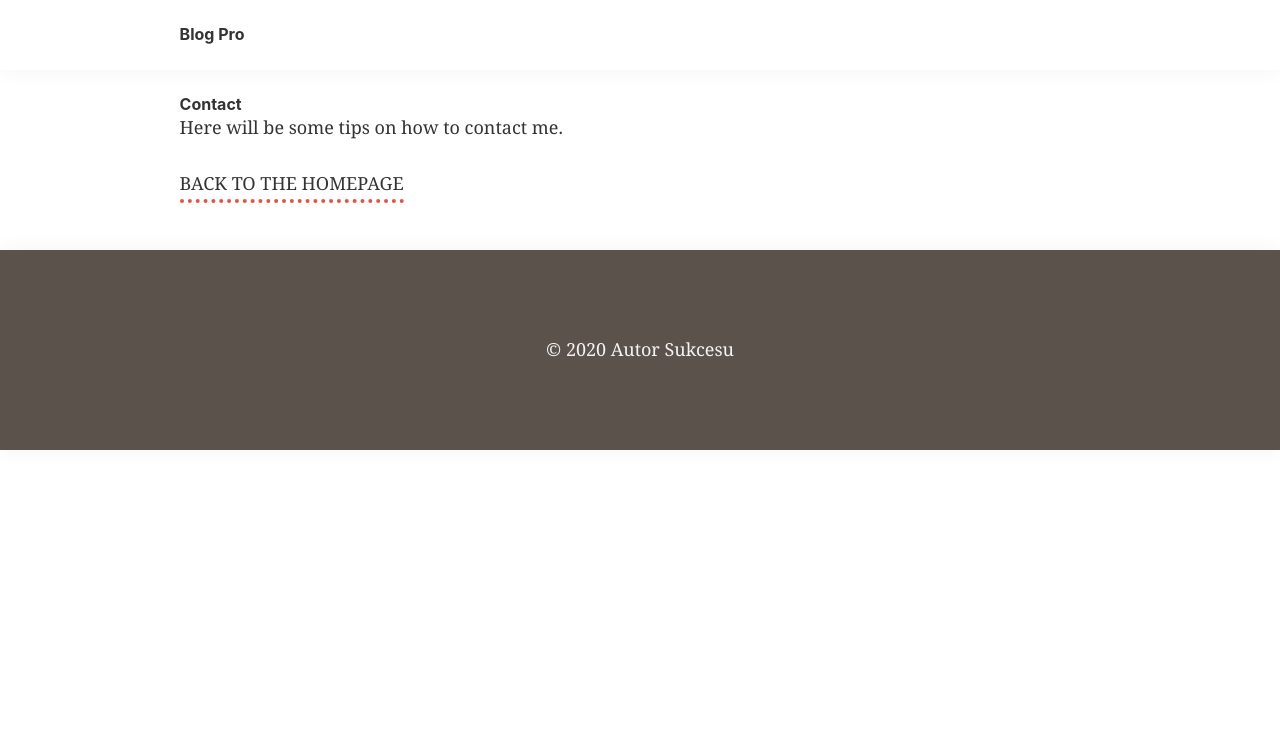
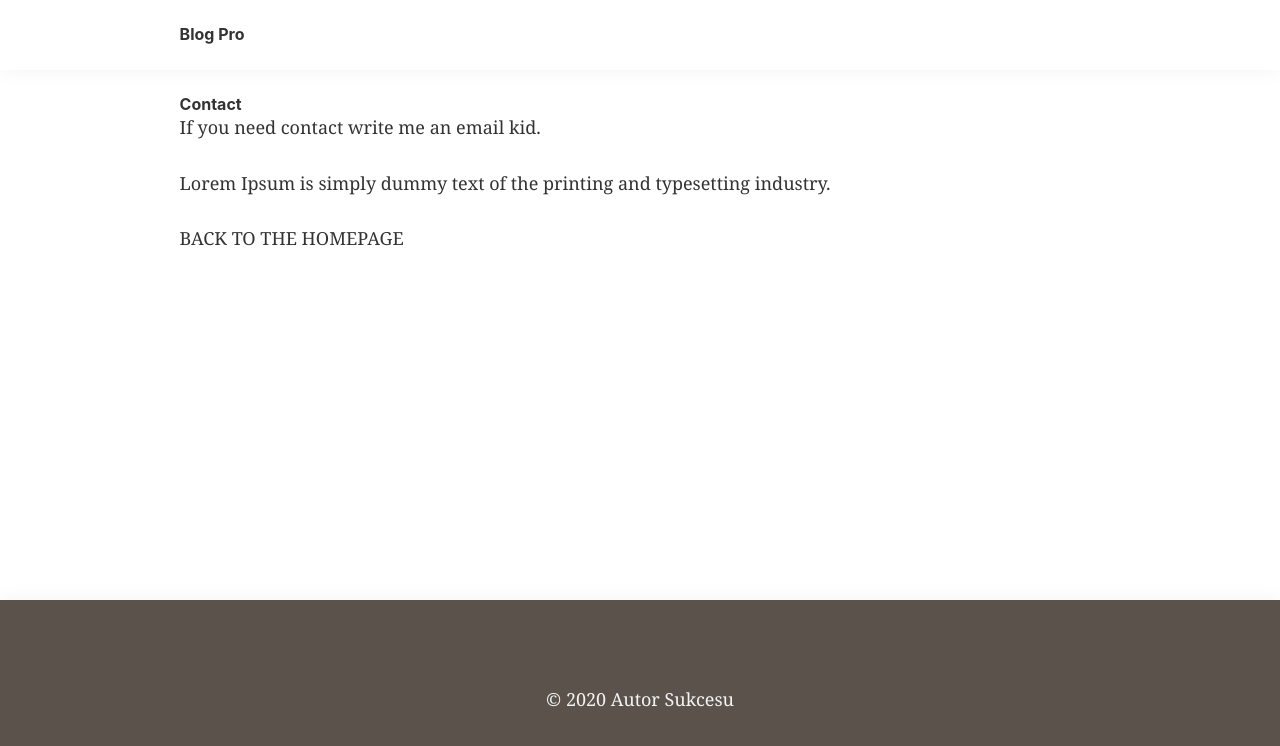
Before and after one commit to lukaszrej/Blog, a Gatsby site: page /contact in a window 1280 px wide. Built offline with nearby package versions, Linux system fonts and the light colour scheme; Gatsby itself is replaced by a stand-in of ours.

Commit message:
Centering footer element. Styles.

```diff
--- a/src/components/layout.js
+++ b/src/components/layout.js
@@ -18,13 +18,11 @@ const Layout = ({ children }) => {
   `);
 
   return (
-      <>
+      <div className='p-page-container'>
           <Header siteTitle={data.site.siteMetadata.title} />
-          <main className='p-main'>
-              {children}
-          </main>
+            {children}
           <Footer />
-      </>
+      </div>
   )
 };
 
--- a/src/pages/contact.js
+++ b/src/pages/contact.js
@@ -6,10 +6,13 @@ import SEO from "../components/seo";
 
 const ContactPage = () => (
   <Layout>
-    <SEO title="Contact page" />
-    <h1>Contact</h1>
-    <p>Here will be some tips on how to contact me.</p>
-    <Link to="/">Back to the homepage</Link>
+      <main className="p-main">
+          <SEO title="Contact page" />
+          <h1>Contact</h1>
+          <p>If you need contact write me an email kid.</p>
+          <p>Lorem Ipsum is simply dummy text of the printing and typesetting industry.</p>
+          <Link to="/">Back to the homepage</Link>
+      </main>
   </Layout>
 );
 
--- a/src/pages/index.js
+++ b/src/pages/index.js
@@ -7,6 +7,9 @@ import SEO from "../components/seo";
 const IndexPage = () => (
     <Layout>
         <SEO title="Home" />
+
+        <main className="p-main">
+
             <section className='p-articles'>
                 <article className='p-article'>
                     <h2 className='p-article__title'>Kreatywność Ponad Wszystko</h2>
@@ -98,6 +101,8 @@ const IndexPage = () => (
             </section>
 
             <Link to="/contact/">Contact</Link>
+
+        </main>
     </Layout>
 );
 
--- a/src/styles/_base.scss
+++ b/src/styles/_base.scss
@@ -8,15 +8,12 @@ a {
   text-decoration: none;
   text-transform: uppercase;
   color: #333333;
-  border-bottom: 4px dotted #E15543;
   transition: all .6s ease;
   padding-bottom: 4px;
 }
 
 a:hover {
-  padding-bottom: 8px;
-  font-size: 1.1rem;
-  border-width: thick;
+  color: #000000;
 }
 
 h1 {
--- a/src/styles/main.scss
+++ b/src/styles/main.scss
@@ -1,5 +1,6 @@
 @import 'reset';
 @import 'base';
+@import 'pages/container';
 @import 'pages/header';
 @import 'pages/main';
 @import 'pages/article';
--- /dev/null
+++ b/src/styles/pages/_container.scss
@@ -0,0 +1,5 @@
+.p-page-container {
+  display: flex;
+  flex-direction: column;
+  min-height: 100vh;
+}
--- a/src/styles/pages/_footer.scss
+++ b/src/styles/pages/_footer.scss
@@ -1,10 +1,10 @@
 .p-footer {
   height: 200px;
   text-align: center;
-  margin-top: 1.45rem;
   box-shadow: 0 0 20px rgba(0,0,0,.05);
   background: #5B524C;
   color: #F4F4F5;
+  margin-top: auto;
 
   &__content {
     position: relative;
--- a/src/styles/pages/_main.scss
+++ b/src/styles/pages/_main.scss
@@ -1,5 +1,6 @@
 .p-main {
   margin: 0 auto;
+  width: 100%;
   max-width: 960px;
   padding: 0 1.0875rem 1.45rem;
 }
```
Lines whose indentation alone changed are shown as unchanged.
